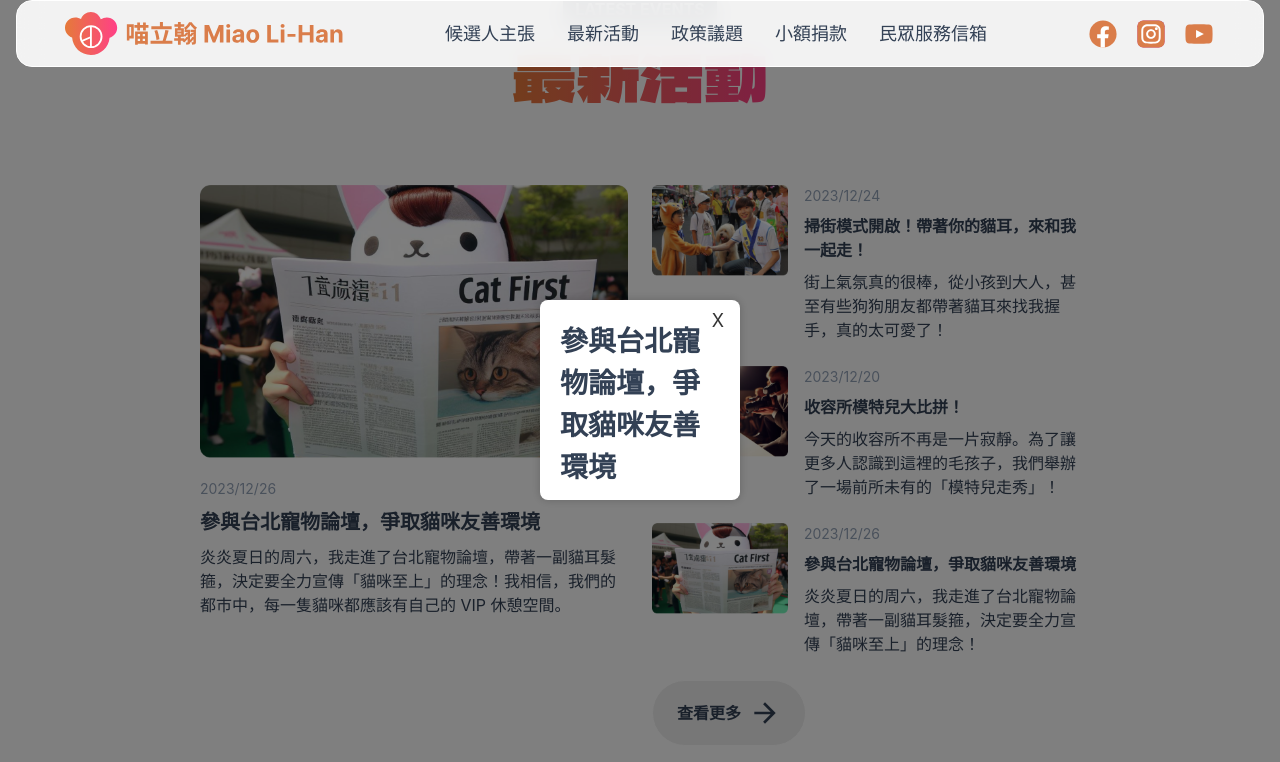
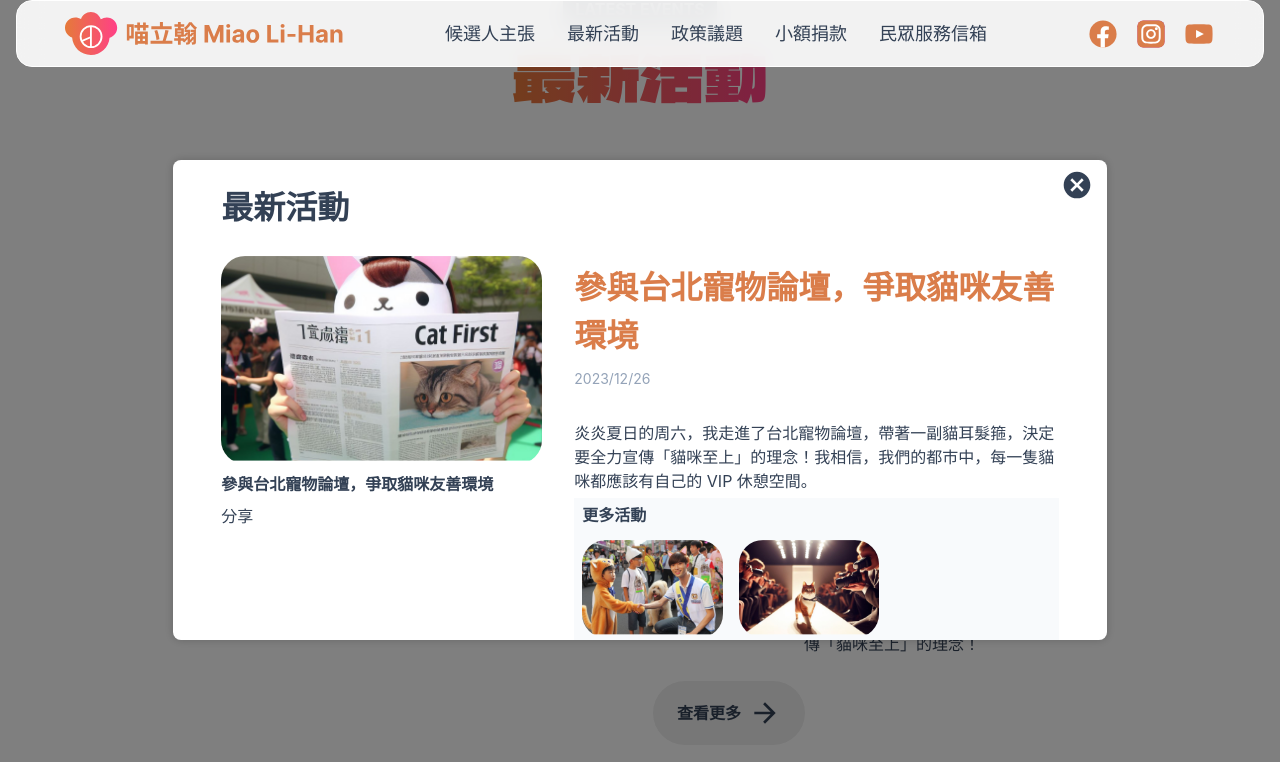
Before and after one commit to minilabmemo/f2e-election-person, a React (Create React App) app: page / in a window 1280 px wide. Both pictures are taken after a click on the element 414 px from the left and 2442 px from the top of the page. Shown: the part 2042-2804 px from the top of the page. Built offline with nearby package versions, Linux system fonts and the light colour scheme; a web font is replaced by a local one.

Commit message:
Add: 新增文章 modal

```diff
--- a/src/components/Articles.scss
+++ b/src/components/Articles.scss
@@ -80,8 +80,98 @@
 
 .main_article_photo {
   height: 76%;
+  border-radius: $space-24;
 }
 
 .aside_article_photo {
   width: 33%;
 }
+
+
+.modal_box {
+  width: calc((1400/1920) *100vw);
+  max-width: 1400px;
+  height: 100%;
+  display: flex;
+  flex-direction: column;
+
+
+}
+
+.modal_title {
+  height: 9.6rem;
+  display: flex;
+  align-items: center;
+}
+
+.modal_content {
+  display: flex;
+  height: 80%;
+  gap: 3.2rem;
+
+
+
+  @include ipad-screen {
+    flex-direction: column;
+  }
+}
+
+.modal_main_photo {
+  width: 100%;
+  max-width: 507px;
+  max-height: 308px;
+  border-radius: $space-24;
+  overflow: hidden;
+}
+
+.modal_main {
+  display: flex;
+  flex-direction: column;
+  align-self: start;
+  justify-content: start;
+  width: calc(507/1400 * 100vw);
+  max-width: 507px;
+
+  @include ipad-screen {
+    width: 100%;
+  }
+
+  ;
+}
+
+.modal_aside {
+  width: calc(765/1400 * 100vw);
+  max-width: 765px;
+
+  @include ipad-screen {
+    width: 100%;
+  }
+}
+
+.modal_article_content {
+  height: 20%;
+}
+
+
+.modal_more {
+  background: #F8FAFC;
+}
+
+.modal_more_contents {
+  display: flex;
+  width: 100%;
+  gap: 1.6rem;
+
+
+}
+
+.modal_more_content {
+  width: 30%;
+}
+
+.modal_more_photo {
+
+  border-radius: $space-24;
+  overflow: hidden;
+
+}
--- a/src/components/Articles.tsx
+++ b/src/components/Articles.tsx
@@ -1,30 +1,26 @@
 import "./Articles.scss";
 import { ArticleItem, items } from "../utils/articles_config";
 import Button from "./Button";
-import { useState } from "react";
 import { Modal } from "./Modal";
 
-const Articles = () => {
-  const [isModalOpen, setIsModalOpen] = useState(false);
-  const [selectedItem, setSelectedItem] = useState<ArticleItem | null>(null);
-  const [selectedIndex, setSelectedIndex] = useState(-1);
+//TODO Articles & ArticlesModal more best program?
 
+interface ArticlesProps {
+  openModal: ((item: ArticleItem, index: number) => void) | null;
+}
 
-  const openModal = (item: ArticleItem, index: number) => {
-    setSelectedItem(item);
-    setSelectedIndex(index);
-    setIsModalOpen(true);
-  };
-
-  const closeModal = () => {
-    setIsModalOpen(false);
+export const Articles: React.FC<ArticlesProps> = ({ openModal }) => {
+  const handleClick = (item: ArticleItem, index: number) => {
+    if (openModal) {
+      openModal(item, index);
+    }
   };
   return (
     <>
       <div className="articles">
         <div className="main">
           {items.slice(0, 1).map((item, index) => (
-            <div className="article" key={index} onClick={() => openModal(item, index)}>
+            <div className="article" key={index} onClick={() => handleClick(item, index)}>
               <div className="main_article_photo">{item.imageNode}</div>
               <div className="article_time m-t-small">{item.time}</div>
               <h5 className="m-y-8">{item.title}</h5>
@@ -34,7 +30,7 @@ const Articles = () => {
         </div>
         <div className="aside">
           {items.slice(1, 4).map((item, index) => (
-            <div className="article" key={index + 1} onClick={() => openModal(item, index + 1)}>
+            <div className="article" key={index + 1} onClick={() => handleClick(item, index + 1)}>
               <div className="aside_article_photo">{item.imageNode}</div>
               <div className="content-group">
                 <div className="article_time">{item.time}</div>
@@ -43,24 +39,71 @@ const Articles = () => {
               </div>
             </div>
           ))}
-          <div>   <Button className="article_more black">查看更多</Button></div>
+          <div onClick={() => handleClick(items[4], 4)}>   <Button className="article_more black" >查看更多</Button></div>
 
 
         </div>
       </div>
       <div>
 
-        <Modal isOpen={isModalOpen} onClose={closeModal}>
-          {selectedItem && (
-            <>
-              <h3>{selectedItem.title}</h3>
 
-            </>
-          )}
-        </Modal>
       </div>
+
     </>
   );
 };
 
-export default Articles;
+interface ArticlesModalProps {
+  isModalOpen: boolean;
+  selectedItem: ArticleItem | null;
+  selectedIndex: number;
+  closeModal: (() => void);
+}
+
+
+
+export const ArticlesModal: React.FC<ArticlesModalProps> = ({ isModalOpen, selectedItem, selectedIndex, closeModal }) => {
+
+  return (
+    <Modal isOpen={isModalOpen} onClose={closeModal}>
+      {selectedItem && (
+        <div className="modal_box ">
+          <div className="modal_title"> <h2 className=" p-x-48">最新活動</h2></div>
+
+          <div className="modal_content p-x-48 ">
+            <div className="modal_main">
+              <div className="modal_main_photo">{selectedItem.imageNode}</div>
+              <h6 className="m-y-8">{selectedItem.title}</h6>
+              <div className="f-normal">分享</div>
+            </div>
+            <div className="modal_aside">
+              <h2 className="m-y-8 text-orang-dark">{selectedItem.title}</h2>
+              <div className="article_time">{selectedItem.time}</div>
+              <div className="m-b-32"></div>
+              <div className="modal_article_content f-normal">{selectedItem.content}</div>
+
+              <div className="modal_more p-8">
+                <div className="f-w-600 m-b-16">更多活動</div>
+
+                <div className="modal_more_contents">
+                  {items
+                    .filter((item, index) => index !== selectedIndex)
+                    .slice(0, 2)
+                    .map((item, index) => (
+                      <div className="modal_more_content" key={index + 1} >
+                        <div className="modal_more_photo">{item.imageNode}</div>
+                        <div className="m-y-8 f-normal">{item.title}</div>
+                      </div>
+                    ))}
+                </div>
+              </div>
+            </div>
+
+          </div>
+
+
+        </div>
+      )}
+    </Modal>
+  )
+}
--- a/src/components/Modal.scss
+++ b/src/components/Modal.scss
@@ -8,38 +8,32 @@
   width: 100%;
   height: 100%;
   background: rgba(0, 0, 0, 0.5);
-  /* Semi-transparent black background */
   display: flex;
   justify-content: center;
   align-items: center;
+
 }
 
 /* Modal Container */
 .modal {
-  background: #fff;
-  /* White background for the modal */
-  padding: 20px;
+  background: $white;
   border-radius: 8px;
   box-shadow: 0 0 10px rgba(0, 0, 0, 0.2);
-  /* Box shadow for a subtle effect */
-  max-width: 400px;
-  /* Adjust the max-width as needed */
-  width: 200px;
-  height: 200px;
+  height: 60vh;
+
   position: relative;
+  overflow-y: auto;
+
 }
 
 /* Close Button */
 .close-button {
   background: none;
   border: none;
-  font-size: 18px;
   cursor: pointer;
   position: absolute;
   top: 10px;
   right: 10px;
-  color: #333;
-  /* Dark gray color for the close button */
 }
 
 /* Optional: Add transition for a smoother effect */
--- a/src/components/Modal.tsx
+++ b/src/components/Modal.tsx
@@ -1,4 +1,5 @@
 import "./Modal.scss";
+import cancel from "../assets/images/cancel.svg";
 
 interface ModalProps {
   isOpen: boolean;
@@ -11,7 +12,7 @@ export const Modal: React.FC<ModalProps> = ({ isOpen, onClose, children }) => {
     <div className="modal-overlay">
       <div className="modal">
         <button className="close-button" onClick={onClose}>
-          X
+          <img src={cancel} alt="cancel" />
         </button>
         {children}
       </div>
--- a/src/layouts/content.tsx
+++ b/src/layouts/content.tsx
@@ -2,7 +2,7 @@
 import "./Content.scss";
 import banner_photo from "../assets/images/banner.png"
 import idea from "../assets/images/idea.png" //TODO
-import Articles from "../components/Articles";
+import { Articles, ArticlesModal } from "../components/Articles";
 import p1_photo from "../assets/images/p1_photo.png"
 import p2_photo from "../assets/images/p2_photo.png"
 import p3_photo from "../assets/images/p3_photo.png"
@@ -12,6 +12,8 @@ import { PersonBadge } from "../components/PersonBadge";
 
 import { useInView } from 'react-intersection-observer';
 import { useEffect, useState } from "react";
+import { Modal } from "../components/Modal";
+import { ArticleItem } from "../utils/articles_config";
 
 
 
@@ -53,7 +55,20 @@ export const Content = () => {
       setIsAnimated5(true);
     }
   }, [inView5]);
+  const [isModalOpen, setIsModalOpen] = useState(false);
+  const [selectedItem, setSelectedItem] = useState<ArticleItem | null>(null);
+  const [selectedIndex, setSelectedIndex] = useState(-1);
 
+
+  const openModal = (item: ArticleItem, index: number) => {
+    setSelectedItem(item);
+    setSelectedIndex(index);
+    setIsModalOpen(true);
+  };
+
+  const closeModal = () => {
+    setIsModalOpen(false);
+  };
   return (
     <main>
       <div className="banner">
@@ -93,7 +108,7 @@ export const Content = () => {
         <h2 className={`clip-text matou animated-block ${isAnimated2 ? 'fadeIn-no-delay' : ''}`}> 最新活動</h2>
         <div className="m-t-medium"></div>
         <div className={`center animated-block ${isAnimated2 ? 'fadeIn-delay-1' : ''}`}>
-          <Articles />
+          <Articles openModal={openModal} />
         </div>
       </section>
 
@@ -169,6 +184,7 @@ export const Content = () => {
         </div>
         <div className="m-b-64"></div>
       </section>
+      <ArticlesModal isModalOpen={isModalOpen} selectedItem={selectedItem} selectedIndex={selectedIndex} closeModal={closeModal} />
 
     </main>
   );
--- a/src/styles/partials/layouts/_my_reset.scss
+++ b/src/styles/partials/layouts/_my_reset.scss
@@ -6,6 +6,7 @@
 img {
   width: 100%;
   height: auto;
+
 }
 
 a {
--- a/src/styles/partials/min_classs/_font.scss
+++ b/src/styles/partials/min_classs/_font.scss
@@ -72,6 +72,20 @@ h1:not(.matou) {
   }
 }
 
+h2:not(.matou) {
+  @include set-font-size($unit-heading-h2-font-size-inter);
+  line-height: 150%;
+  font-weight: 700;
+
+  @include ipad-screen {
+    @include set-font-size($unit-heading-h2-font-size-inter-mobile);
+  }
+
+  @include phone-x-small-screen {
+    @include set-font-size($unit-heading-h4-font-size-inter-mobile);
+  }
+}
+
 h3:not(.matou) {
   @include set-font-size($unit-heading-h3-font-size-inter);
   line-height: 150%;
@@ -112,3 +126,15 @@ h6:not(.matou) {
     @include set-font-size($unit-heading-h6-font-size-inter);
   }
 }
+
+
+.f-w-600 {
+
+  font-weight: 600;
+
+}
+
+.f-normal {
+
+  line-height: 150%;
+}
--- a/src/styles/partials/min_classs/_space.scss
+++ b/src/styles/partials/min_classs/_space.scss
@@ -90,6 +90,11 @@
   margin-right: $space-16;
 }
 
+.m-b-16 {
+  margin-bottom: $space-16;
+}
+
+
 .m-b-64 {
   margin-bottom: $space-64;
 
@@ -97,3 +102,9 @@
     margin-bottom: $space-16;
   }
 }
+
+.m-b-32 {
+  margin-bottom: $space-32;
+
+
+}
--- a/src/utils/articles_config.tsx
+++ b/src/utils/articles_config.tsx
@@ -30,9 +30,15 @@ export const items: ArticleItem[] = [
     imageNode: <img alt="article_photo" src={a3_photo} />
   },
   {
-    time: '2023/12/26',
+    time: '2023/12/27',
     title: '參與台北寵物論壇，爭取貓咪友善環境',
     content: '炎炎夏日的周六，我走進了台北寵物論壇，帶著一副貓耳髮箍，決定要全力宣傳「貓咪至上」的理念！',
     imageNode: <img alt="article_photo" src={a4_photo} />
   },
+  {
+    time: '2023/12/25',
+    title: '一起參與台北聖誕寵物論壇，裝扮大賽等你',
+    content: '聖誕寵物裝扮，帶著一副貓耳髮箍，決定要全力宣傳「貓咪至上」的理念！',
+    imageNode: <img alt="article_photo" src={a4_photo} />
+  },
 ];
```
Also changed, not shown: src/assets/images/cancel.svg (added).
